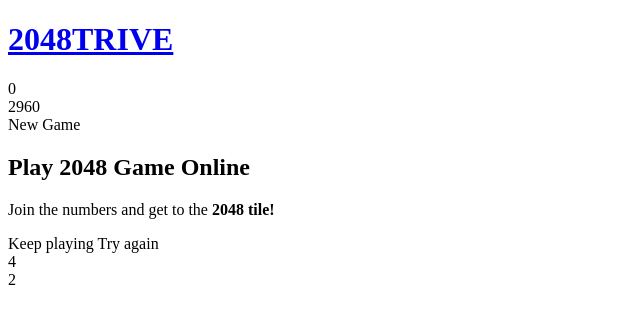
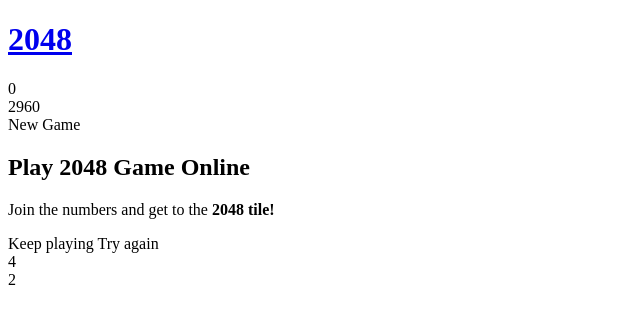
Before and after one commit to Tide2816/2048TRIVE, a plain HTML site: page index.html in a window 1280 px wide. Shown: the whole page, without its empty margins (0-640 px from the left). Drawn offline with nearby package versions, Linux system fonts and the light colour scheme.

Commit message:
Update index.html

```diff
--- a/index.html
+++ b/index.html
@@ -4,7 +4,7 @@
   <meta charset="UTF-8">
   <meta name="viewport" content="width=device-width,initial-scale=1">
   <meta name="HandheldFriendly" content="true">
-  <title>2048 TRIVE</title>
+  <title>2048</title>
   <script src="https://ajax.googleapis.com/ajax/libs/jquery/3.3.1/jquery.min.js"></script>
   <script src="https://cdn.bizstore.io/bizapp-0.0.3.min.js"></script>
   <style>
@@ -15,7 +15,7 @@
 <body>
   <bizapp-root>
   <div class="heading">
-  <h1 class="title"><a href="/">2048TRIVE</a></h1>
+  <h1 class="title"><a href="/">2048</a></h1>
   <div class="scores-container">
     <div class="score-container">0</div>
     <div class="best-container">2960</div>
```
